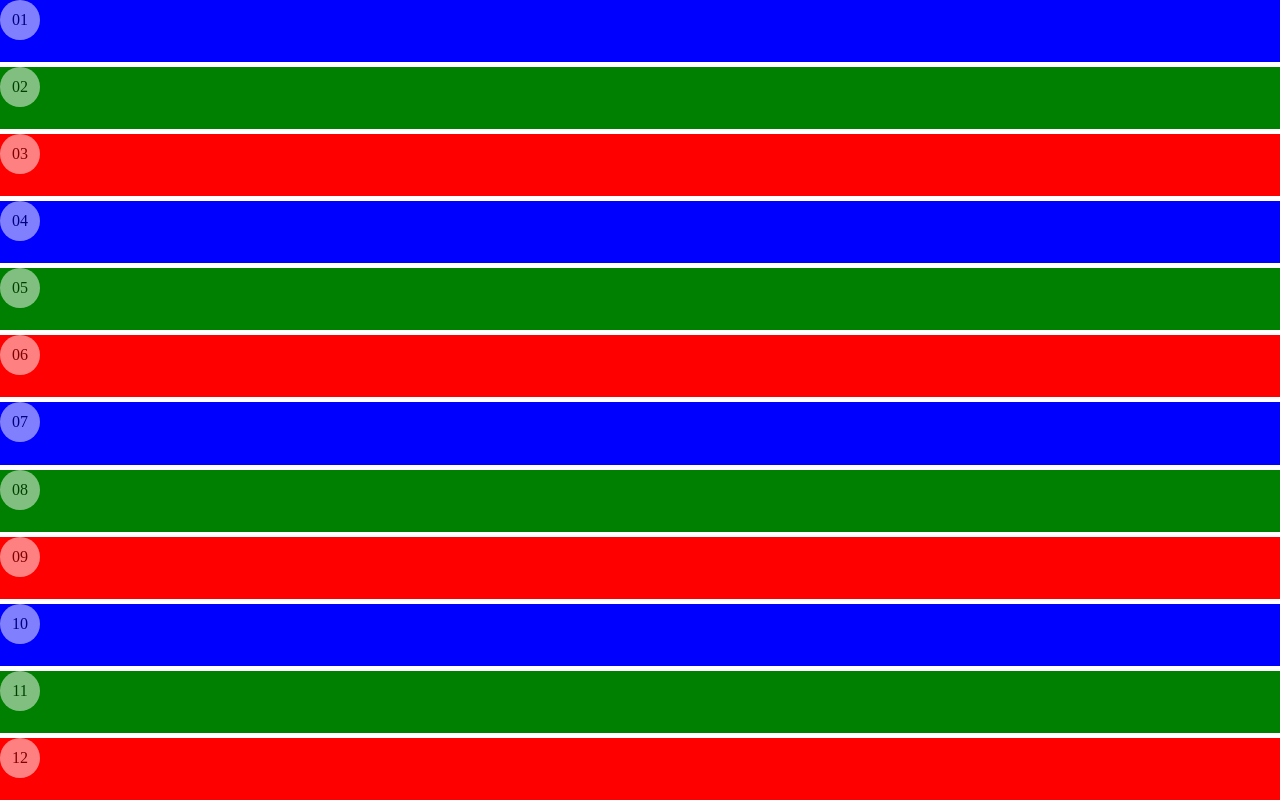
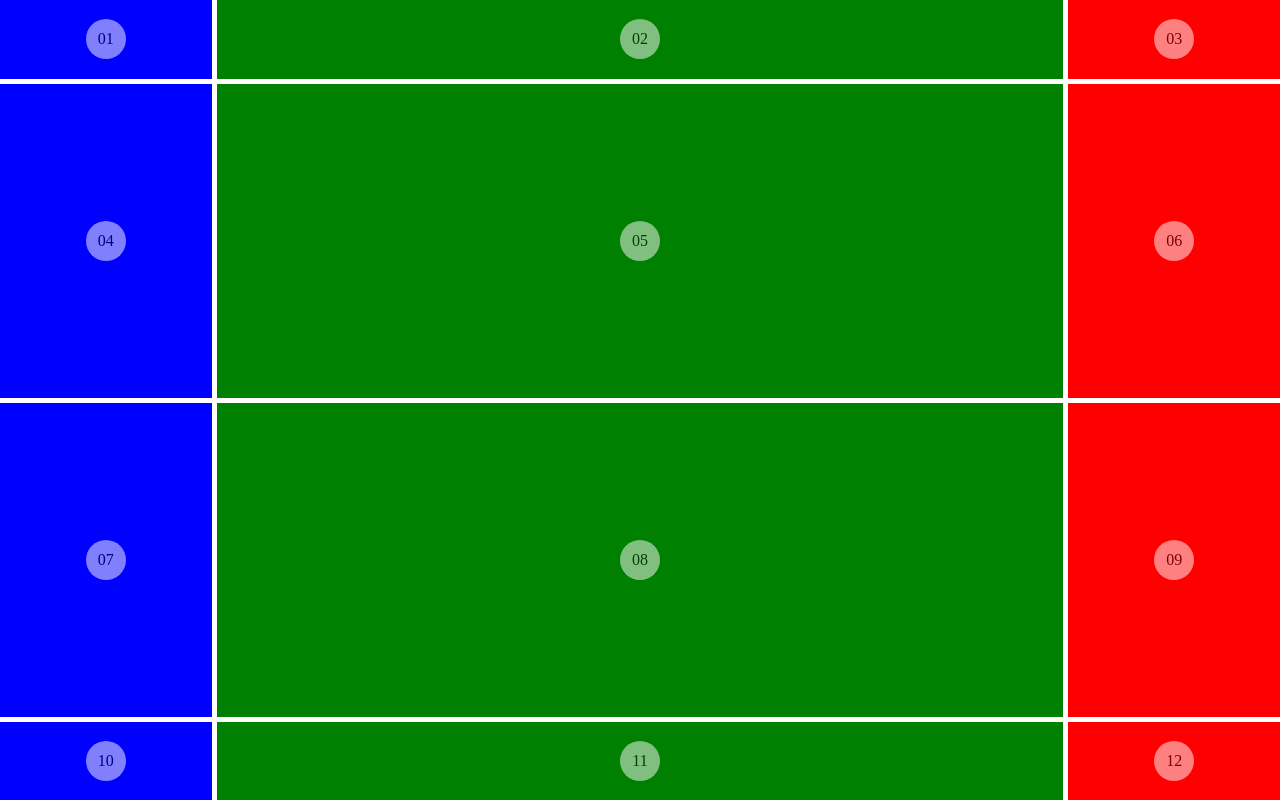
Before and after one commit to oceanemiyako/DWWM, a web app: file Exohtml/exo12/index.html in a window 1280 px wide. Run offline with its HTML, style and script files only (its server is not run), Linux system fonts and the light colour scheme.

Commit message:
exo12finish

```diff
--- a/Exohtml/exo12/assets/css/style.css
+++ b/Exohtml/exo12/assets/css/style.css
@@ -1,9 +1,13 @@
 html, body {
     margin: 0;
+    padding: 0;
+    box-sizing: border-box;
 }
+
 
 main {
     display: grid;
+    grid-template: repeat(12, 1fr) / 1fr;
     height: 100vh;
     width: 100vw;
     gap: 5px;
@@ -35,7 +39,7 @@ main {
     opacity: 0.5;
 }
 
-.mobile {
+/* .mobile {
     grid-template-rows: repeat(12, 1fr);
 }
 
@@ -50,20 +54,20 @@ main {
         1fr 1fr 1fr
         1fr 1fr 1fr
         50px 50px 50px 50px;
+} */
+
+@media screen and (min-width: 426px) {
+    main {
+        grid-template:
+            20fr 50fr 50fr  /
+            20fr 50fr 50fr 20fr;
+    }
 }
 
 @media screen and (min-width: 769px) {
-    body.desktop {
+    main {
         grid-template:
-            20px 50px 50px 20px
-            20px 50px 50px 20px;
+            1fr 4fr 4fr 1fr /
+            20fr 80fr 20fr;
     }
 }
-
-@media screen and (min-width: 1441px) {
-    body.tablet {
-        grid-template:
-            1fr 1fr 1fr
-            50px 50px 50px 50px;
-    }
-}
--- a/Exohtml/exo12/index.html
+++ b/Exohtml/exo12/index.html
@@ -6,34 +6,34 @@
     <title>Exo 12</title>
     <link rel="stylesheet" href="./assets/css/style.css" />
 </head>
-<body class="mobile">
+<body>
 
     <main>
 
 
-        <div class="blue-box"><span class="flex-center white-circle">01</span></div>
+        <div class="blue-box flex-center"><span class="flex-center white-circle">01</span></div>
 
-        <div class="green-box"><span class="flex-center white-circle">02</span></div>
+        <div class="green-box flex-center"><span class="flex-center white-circle">02</span></div>
 
-        <div class="red-box"><span class="flex-center white-circle">03</span></div>
+        <div class="red-box flex-center"><span class="flex-center white-circle">03</span></div>
 
-        <div class="blue-box"><span class="flex-center white-circle">04</span></div>
+        <div class="blue-box flex-center"><span class="flex-center white-circle">04</span></div>
 
-        <div class="green-box"><span class="flex-center white-circle">05</span></div>
+        <div class="green-box flex-center"><span class="flex-center white-circle">05</span></div>
 
-        <div class="red-box"><span class="flex-center white-circle">06</span></div>
+        <div class="red-box flex-center"><span class="flex-center white-circle">06</span></div>
 
-        <div class="blue-box"><span class="flex-center white-circle">07</span></div>
+        <div class="blue-box flex-center"><span class="flex-center white-circle">07</span></div>
 
-        <div class="green-box"><span class="flex-center white-circle">08</span></div>
+        <div class="green-box flex-center"><span class="flex-center white-circle">08</span></div>
 
-        <div class="red-box"><span class="flex-center white-circle">09</span></div>
+        <div class="red-box flex-center"><span class="flex-center white-circle">09</span></div>
 
-        <div class="blue-box"><span class="flex-center white-circle">10</span></div>
+        <div class="blue-box flex-center"><span class="flex-center white-circle">10</span></div>
 
-        <div class="green-box"><span class="flex-center white-circle">11</span></div>
+        <div class="green-box flex-center"><span class="flex-center white-circle">11</span></div>
 
-        <div class="red-box"><span class="flex-center white-circle">12</span></div>
+        <div class="red-box flex-center"><span class="flex-center white-circle">12</span></div>
 
 
 
```
